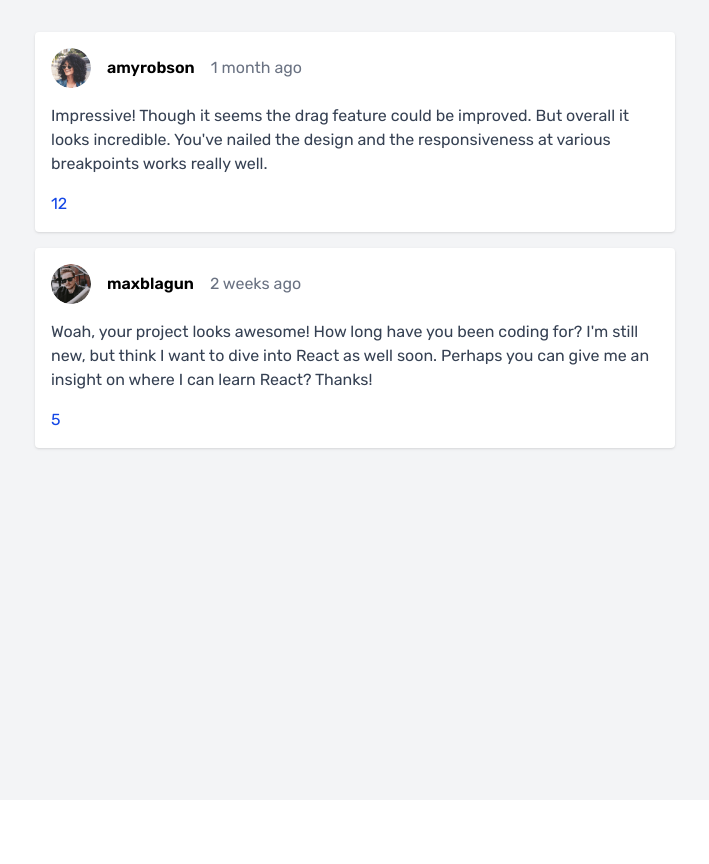
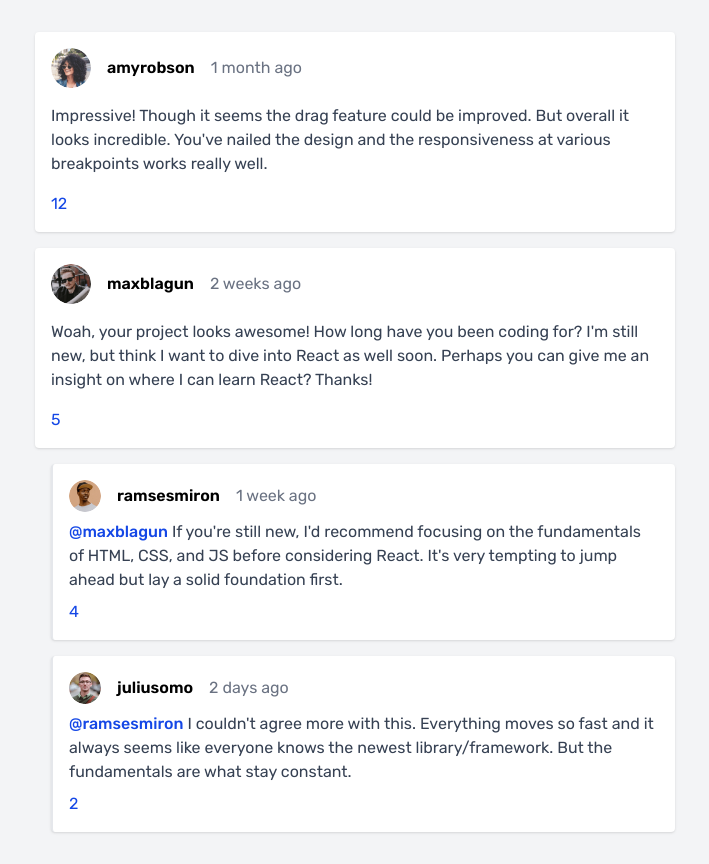
Before and after one commit to SortJakke/FM-interactive-comments, a React (Vite) app: page / in a window 1280 px wide. Shown: the whole page, without its empty margins (285-994 px from the left). Before the commit the page ends 800 px from the top, so only its background shows below. Built offline with nearby package versions, Linux system fonts and the light colour scheme.

Commit message:
feat: create ReplyCard component and render replies under comments

```diff
--- a/src/components/CommentCard.tsx
+++ b/src/components/CommentCard.tsx
@@ -1,4 +1,5 @@
 import type { Comment } from "../types/types"
+import ReplyCard from "./ReplyCard"
 
 interface Props {
   comment: Comment
@@ -6,6 +7,7 @@ interface Props {
 
 const CommentCard = ({ comment }: Props) => {
   return (
+    <div className="space-y-4">
       <div className="bg-white p-4 rounded shadow-sm">
         <div className="flex items-center gap-4">
           <img
@@ -19,6 +21,15 @@ const CommentCard = ({ comment }: Props) => {
         <p className="mt-4 text-gray-700">{comment.content}</p>
         <div className="mt-4 text-blue-700">{comment.score}</div>
       </div>
+
+      {comment.replies.length > 0 && (
+        <div className="space-y-4">
+          {comment.replies.map((reply) => (
+            <ReplyCard key={reply.id} reply={reply} />
+          ))}
+        </div>
+      )}
+    </div>
   )
 }
 
--- /dev/null
+++ b/src/components/ReplyCard.tsx
@@ -0,0 +1,28 @@
+import type { Reply } from "../types/types"
+
+interface Props {
+  reply: Reply
+}
+
+const ReplyCard = ({ reply }: Props) => {
+  return (
+    <div className="bg-white p-4 rounded shadow-sm ml-4 border-l-2 border-gray-200">
+      <div className="flex items-center gap-4">
+        <img
+          src={reply.user.image.png}
+          alt={reply.user.username}
+          className="w-8 h-8 rounded-full"
+        />
+        <div className="font-semibold">{reply.user.username}</div>
+        <div className="text-gray-500">{reply.createdAt}</div>
+      </div>
+      <p className="mt-2 text-gray-700">
+        <span className="text-blue-700 font-medium">@{reply.replyingTo}</span>{" "}
+        {reply.content}
+      </p>
+      <div className="mt-2 text-blue-700">{reply.score}</div>
+    </div>
+  )
+}
+
+export default ReplyCard
```
Lines whose indentation alone changed are shown as unchanged.
